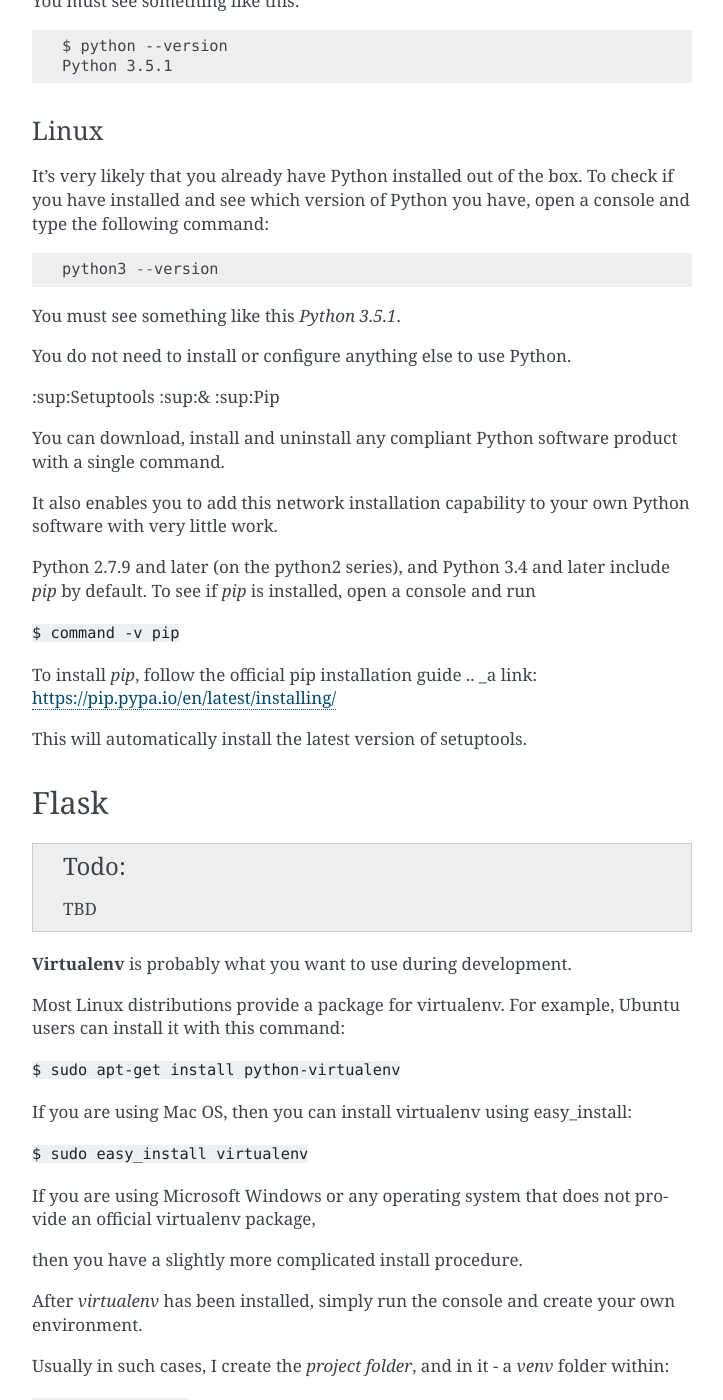
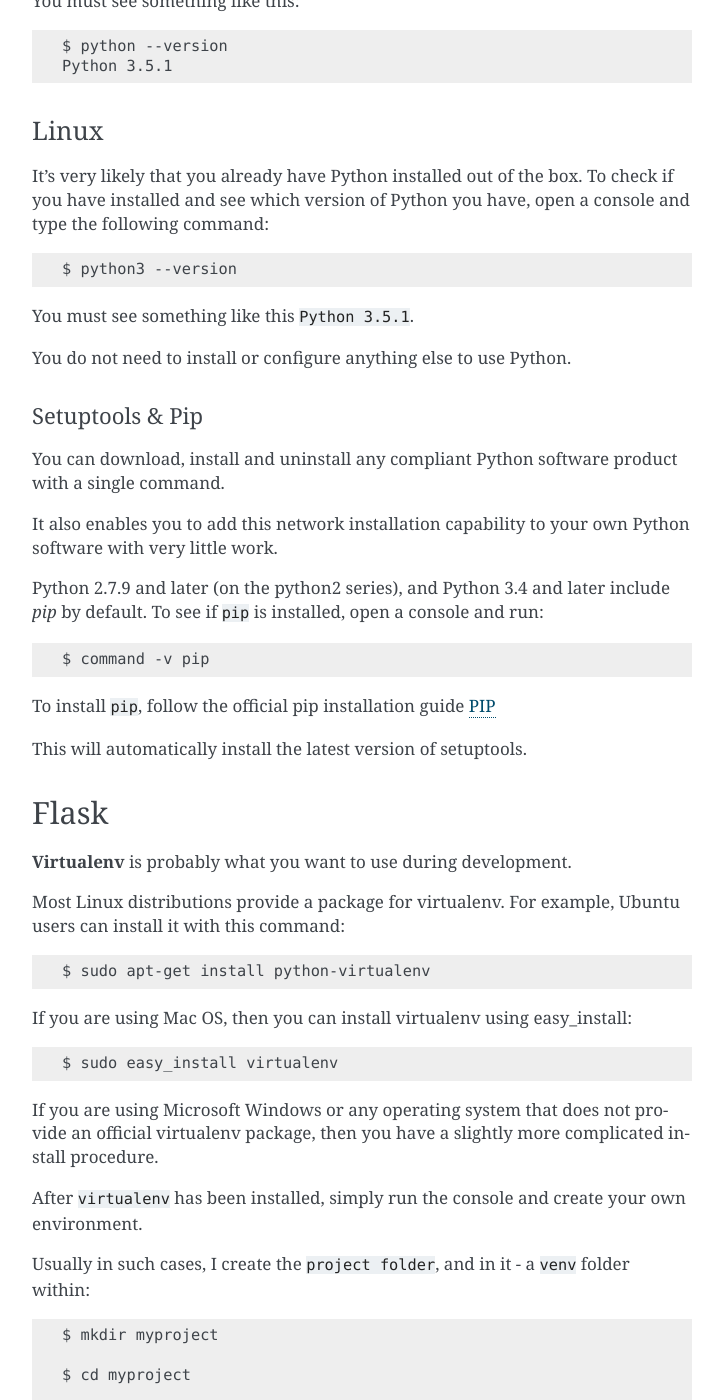
Before and after one commit to cutwater/FlaskWorkshop, a Sphinx documentation site: the page built from docs/installation.rst, in a window 1280 px wide and 1400 px high, scrolled down 1213 px. Shown: the whole window, without its empty margins (388-1111 px from the left). Built offline with Sphinx 7.4.7, drawn with Linux system fonts in a browser that asks for light colours; some of the changed text lies outside the part shown.

```diff
--- a/docs/installation.rst
+++ b/docs/installation.rst
@@ -53,7 +53,7 @@ After that double-click to open it and than double-click
 For verify that installation was completed successful you should
 open *Terminal* application and run the command::
 
-    python3 --version
+   $ python3 --version
 
 You must see something like this::
 
@@ -67,24 +67,28 @@ It's very likely that you already have Python installed out of the box.
 To check if you have installed and see which version of Python you have,
 open a console and type the following command::
 
-    python3 --version
+    $ python3 --version
 
-You must see something like this *Python 3.5.1*.
+You must see something like this ``Python 3.5.1``.
 
 You do not need to install or configure anything else to use Python.
 
-:sup:Setuptools :sup:& :sup:Pip
+Setuptools & Pip
+^^^^^^^^^^^^^^^^
 
-You can download, install and uninstall any compliant Python software product with a single command.
+You can download, install and uninstall any compliant Python software product
+with a single command.
 
-It also enables you to add this network installation capability to your own Python software with very little work.
+It also enables you to add this network installation capability to your own
+Python software with very little work.
 
-Python 2.7.9 and later (on the python2 series), and Python 3.4 and later include *pip* by default.
-To see if *pip* is installed, open a console and run
+Python 2.7.9 and later (on the python2 series), and Python 3.4 and later
+include *pip* by default. To see if ``pip`` is installed, open a console and run::
 
-``$ command -v pip``
+    $ command -v pip
 
-To install *pip*, follow the official pip installation guide .. _a link: https://pip.pypa.io/en/latest/installing/
+To install ``pip``, follow the official pip installation guide
+`PIP <https://pip.pypa.io/en/latest/installing/>`_
 
 This will automatically install the latest version of setuptools.
 
@@ -92,49 +96,53 @@ This will automatically install the latest version of setuptools.
 Flask
 =====
 
-.. todo:: TBD
 
 **Virtualenv** is probably what you want to use during development.
 
-Most Linux distributions provide a package for virtualenv. For example, Ubuntu users can install it with this command:
+Most Linux distributions provide a package for virtualenv. For example,
+Ubuntu users can install it with this command::
 
-``$ sudo apt-get install python-virtualenv``
+    $ sudo apt-get install python-virtualenv
 
-If you are using Mac OS, then you can install virtualenv using easy_install:
+If you are using Mac OS, then you can install virtualenv using easy_install::
 
-``$ sudo easy_install virtualenv``
+    $ sudo easy_install virtualenv
 
-If you are using Microsoft Windows or any operating system that does not provide an official virtualenv package,
+If you are using Microsoft Windows or any operating system that does not
+provide an official virtualenv package, then you have a slightly more
+complicated install procedure.
 
-then you have a slightly more complicated install procedure.
+After ``virtualenv`` has been installed, simply run the console and create your
+own environment.
 
-After *virtualenv* has been installed, simply run the console and create your own environment.
+Usually in such cases, I create the ``project folder``, and in it - a  ``venv``
+folder within::
 
-Usually in such cases, I create the *project folder*, and in it - a  *venv* folder within:
+    $ mkdir myproject
 
-``$ mkdir myproject``
+    $ cd myproject
 
-``$ cd myproject``
-
-``$ virtualenv venv``
+    $ virtualenv venv
 
 *New python executable in venv/bin/python*
 
 *Installing distribute............done.*
 
-You have to activate the corresponding environment. On MacOS and Linux, do the following:
+You have to activate the corresponding environment. On MacOS and Linux, do
+the following::
 
-``$ source venv/bin/activate``
+    $ source venv/bin/activate
 
-If you are a Windows user, the following command is for you:
+If you are a Windows user, the following command is for you::
 
-``$ venv\scripts\activate``
+    $ venv\scripts\activate
 
 Either way, you should now be using your virtualenv.
 
-Now you can just enter the following command to get Flask activated in your virtualenv:
+Now you can just enter the following command to get Flask activated in your
+virtualenv::
 
-``$ pip install Flask``
+    $ pip install Flask
 
 A few seconds later and you are good to go.
 
@@ -142,55 +150,67 @@ A few seconds later and you are good to go.
 Code editors
 ============
 
-Now is time to write your first line of code, so it's time to download a code editor.
+Now is time to write your first line of code, so it's time to download a code
+editor.
 
-There are a lot of different editors and it largely boils down to personal preference.
+There are a lot of different editors and it largely boils down to personal
+preference.
 
-Most Python programmers use complex but extremely powerful IDEs (Integrated Development Environments),such as PyCharm.
+Most Python programmers use complex but extremely powerful IDEs (Integrated
+Development Environments),such as PyCharm.
 
 
 Atom
 ----
 
-*Atom* is a cross-platform code editor created by developers for developers.
+**Atom** is a cross-platform code editor created by developers for developers.
 
-It is open source, and much like WordPress, Atom users can submit packages and themes for the software.
+It is open source, and much like WordPress, Atom users can submit packages and
+themes for the software.
 
 It looks pretty and you can change the appearance by installing themes.
 
-It comes with built-in package manager to extend it, smart autocompletion, file system browser, multiple panes, find and replace.
+It comes with built-in package manager to extend it, smart autocompletion,
+file system browser, multiple panes, find and replace.
 
-You may download from the official web-site .. _a link: https://atom.io/
+You may download from the official web-site `Atom <https://atom.io/>`_
 
 .. image:: image/atom.png
 
 Sublime Text 3
 --------------
 
-*Sublime Text* is a cross-platform code editor for Mac, Windows, and Linux.
+**Sublime Text** is a cross-platform code editor for Mac, Windows, and Linux.
 
-It comes with all the features you would expect from a powerful code editor and then some more.
+It comes with all the features you would expect from a powerful code editor and
+then some more.
 
-It looks beautiful and you can tweak the appearance to make it more comfortable for you.
+It looks beautiful and you can tweak the appearance to make it more comfortable
+for you.
 
-*Sublime Text* comes with advanced code editor features which allow you to autofill, autocomplete, reference function in a file, multiple selection, split editing, and many more.
+``Sublime Text`` comes with advanced code editor features which allow you to
+autofill, autocomplete, reference function in a file, multiple selection,
+split editing, and many more.
 
-You may download from the official web-site .. _a link: https://www.sublimetext.com/
+You may download from the official web-site `Sublime Text <https://www.sublimetext.com/>`_
 
 .. image:: image/sublimetext.png
 
 PyCharm
 -------
 
-*PyCharm* editor is a powerful tool for creating and modifying source code.
+**PyCharm** editor is a powerful tool for creating and modifying source code.
 
-*PyCharm* is designed by programmers, for programmers. It provides code analysis, a graphical debugger, an integrated unit tester, integration with version control systems (VCSes), and supports web development with Django.
+``PyCharm`` is designed by programmers, for programmers. It provides code analysis,
+a graphical debugger, an integrated unit tester, integration with version control
+systems (VCSes), and supports web development with Django.
 
-*PyCharm* is developed by the Czech company JetBrains.
+``PyCharm`` is developed by the Czech company JetBrains.
 
-*PyCharm* is an Integrated Development Environment (IDE) used for programming in Python.
+``PyCharm`` is an Integrated Development Environment (IDE) used for programming
+in Python.
 
-You may download from the official web-site .. _a link: https://www.jetbrains.com/pycharm/download/
+You may download from the official web-site `Pycharm <https://www.jetbrains.com/pycharm/download/>`_
 
 .. image:: image/pycharm.jpg
 
@@ -198,8 +218,13 @@ You may download from the official web-site .. _a link: https://www.jetbrains.co
 Why are we installing a code editor?
 ------------------------------------
 
-You might be wondering why we are installing this special code editor software, rather than using something like Word or Notepad.
+You might be wondering why we are installing this special code editor software,
+rather than using something like Word or Notepad.
 
-The first is that code needs to be plain text, and the problem with programs like Word and Textedit is that they don't actually produce plain text, they produce rich text (with fonts and formatting), using custom formats like RTF (Rich Text Format).
+The first is that code needs to be plain text, and the problem with programs like
+Word and Textedit is that they don't actually produce plain text, they produce
+rich text (with fonts and formatting), using custom formats like RTF (Rich Text Format).
 
-The second reason is that code editors are specialised for editing code, so they can provide helpful features like highlighting code with colour according to its meaning, or automatically closing quotes for you.
+The second reason is that code editors are specialised for editing code, so they
+can provide helpful features like highlighting code with colour according to its
+meaning, or automatically closing quotes for you.
```
Also changed, not shown: other parts of docs/installation.rst (+2 -2 lines).
